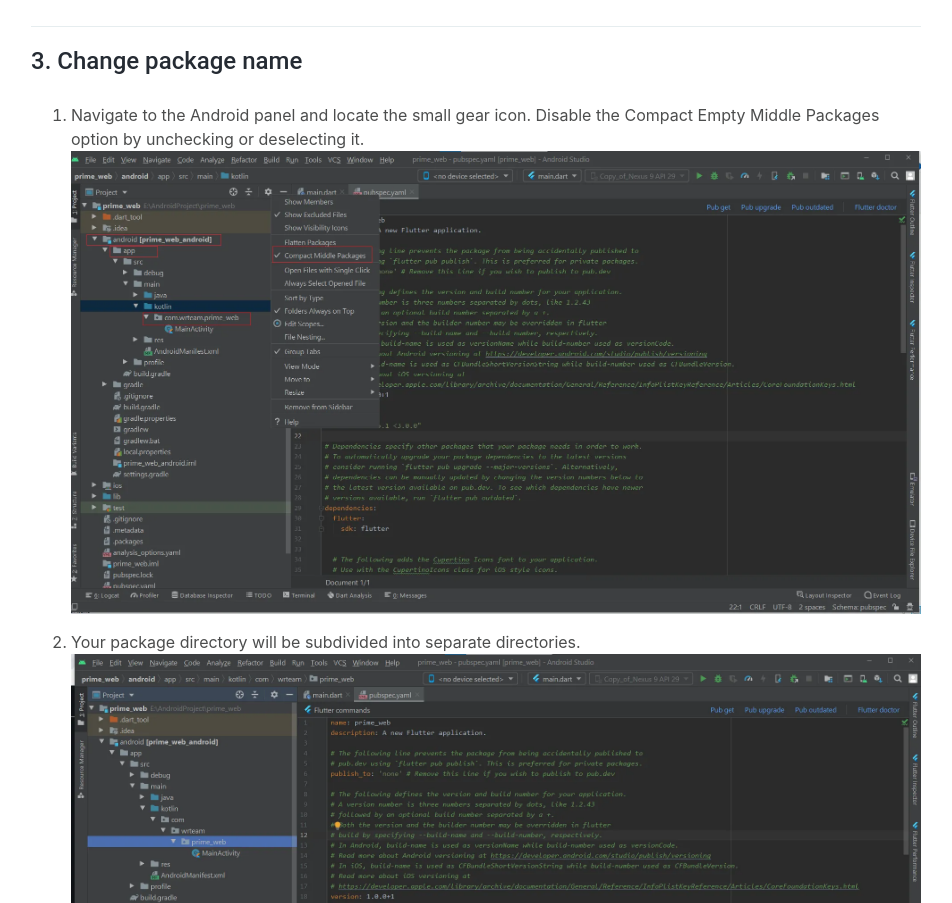
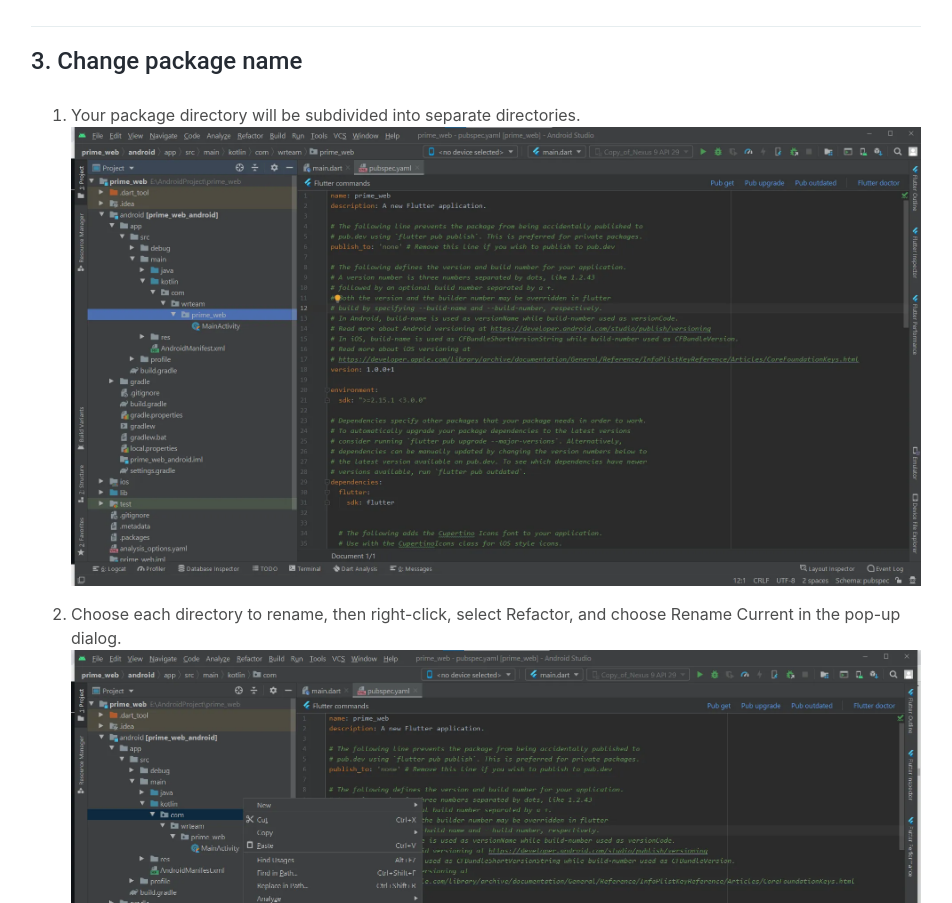
Before and after one commit to wrteamdev/primeweb_doc, a plain HTML site: page app_index.html in a window 1280 px wide. Shown: the part 8103-9006 px from the top of the page, without its empty margins (294-1246 px from the left). Drawn offline with Linux system fonts and the light colour scheme.

Commit message:
Some steps for changing the package name have been removed.

```diff
--- a/app_index.html
+++ b/app_index.html
@@ -339,11 +339,6 @@
                         <section id="howToChangePackageName">
                             <h4>3. Change package name</h4>
                             <ol>
-                                <li>
-                                    Navigate to the Android panel and locate the small gear icon. Disable the Compact
-                                    Empty Middle Packages option by unchecking or deselecting it.
-                                    <img src="images/app/packagename_1.webp">
-                                </li>
                                 <li>
                                     Your package directory will be subdivided into separate directories.
                                     <img src="images/app/packagename_2.webp">
```
